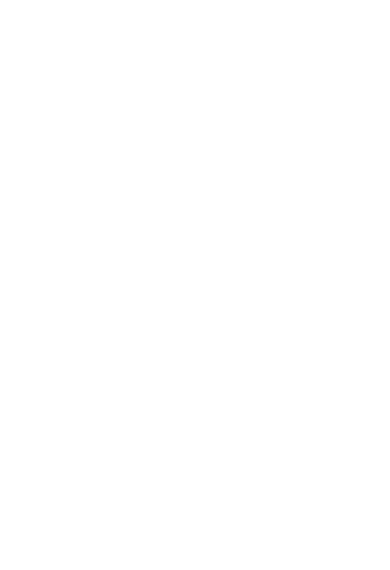
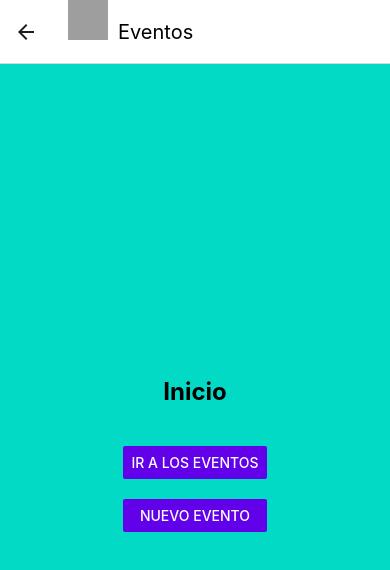
Before and after one commit to EdgarSanchez96/Actividad2_Eventos, a React Native app: screen /Eventos in a window 390 px wide. Before the commit this address had no page. Shown: the top 570 px of the page. Built offline with nearby package versions, Linux system fonts and the light colour scheme; grey boxes are pictures that could not be loaded.

Commit message:
Agregar vistas y colores faltantes

```diff
--- a/App.tsx
+++ b/App.tsx
@@ -6,25 +6,23 @@
  */
 
 import React from 'react';
-import {
-  StyleSheet
-} from 'react-native';
+import {StyleSheet} from 'react-native';
 
+import {NavigationContainer} from '@react-navigation/native';
+import {createNativeStackNavigator} from '@react-navigation/native-stack';
+import Home from './screens/Home';
+import ScreenA from './screens/ScreenA';
+import Eventos from './screens/Eventos';
+import TituloLogo from './components/TituloLogo';
 
-import { NavigationContainer } from '@react-navigation/native';
-import { createNativeStackNavigator } from '@react-navigation/native-stack';
-import Home from './screens/Home';
 import Splash from './screens/Splash';
 
 const Stack = createNativeStackNavigator();
 
-
 function App(): JSX.Element {
-
-
   return (
     <NavigationContainer>
-      <Stack.Navigator initialRouteName='Splash'>
+      <Stack.Navigator initialRouteName="Splash">
         <Stack.Screen
           name="Splash"
           component={Splash}
@@ -36,7 +34,13 @@
             headerTintColor: '#000',
           }}
         />
-        <Stack.Screen name="Home" component={Home} />
+        <Stack.Screen
+          name="Home"
+          component={Home}
+          options={{headerTitle: props => <TituloLogo titulo="Eventos" />}}
+        />
+        <Stack.Screen name="ScreenA" component={ScreenA} />
+        <Stack.Screen name="Eventos" component={Eventos} />
       </Stack.Navigator>
     </NavigationContainer>
   );
--- a/components/TituloLogo.tsx
+++ b/components/TituloLogo.tsx
@@ -1,38 +1,36 @@
-import { View, Text, Image, StyleSheet } from 'react-native'
-import React from 'react'
+import {View, Text, Image, StyleSheet} from 'react-native';
+import React from 'react';
 
 interface TituloLogoProps {
   titulo: string; // Aquí especificamos que 'titulo' debe ser de tipo string
 }
 
-  const TituloLogo: React.FC<TituloLogoProps> = ({ titulo }) => {
+const TituloLogo: React.FC<TituloLogoProps> = ({titulo}) => {
   return (
     <View style={styles.container}>
-        <Image
-        style={styles.imagen}
-        source={require('../assets/logo.png')} />
+      <Image style={styles.imagen} source={require('../assets/logo.png')} />
       <Text style={styles.fuente}>{titulo}</Text>
     </View>
-  )
-}
+  );
+};
 
 const styles = StyleSheet.create({
   container: {
     flex: 1,
     padding: 0,
-      flexDirection: 'row'
+    flexDirection: 'row',
   },
-    imagen:{
-        width: 50,
-        height: 50,
+  imagen: {
+    width: 40,
+    height: 40,
   },
-    fuente:{
-        flex:1,
-        marginStart:10,
-        alignSelf:'center',
-        color:'#000',
-        fontSize:24
-    }
-})
+  fuente: {
+    flex: 1,
+    marginStart: 10,
+    alignSelf: 'center',
+    color: '#000',
+    fontSize: 20,
+  },
+});
 
-export default TituloLogo
+export default TituloLogo;
--- /dev/null
+++ b/interfaces/interface.tsx
@@ -0,0 +1,9 @@
+
+export interface IEvento {
+    id: string;
+    titulo: string;
+    fecha: string;
+    imagen: string;
+    gratuito: boolean;
+    costo: number | null;
+  }
--- a/screens/Eventos.tsx
+++ b/screens/Eventos.tsx
@@ -1,29 +1,47 @@
 import React from 'react';
-import { View, Text, StyleSheet, FlatList, TouchableOpacity } from 'react-native';
+import {
+  View,
+  Text,
+  StyleSheet,
+  FlatList,
+  TouchableOpacity,
+  Button,
+} from 'react-native';
+import {IEvento} from '../interfaces/interface';
 
-interface Evento {
-  id: string;
-  titulo: string;
-  fecha: string;
-}
-
-const Eventos: React.FC<{ navigation: any }> = ({ navigation }) => {
-  const eventos: Evento[] = [
-    { id: '1', titulo: 'Concierto en el Parque', fecha: '10 de noviembre' },
-    { id: '2', titulo: 'Feria de Arte Local', fecha: '15 de noviembre' },
+const Eventos: React.FC<{navigation: any}> = ({navigation}) => {
+  const eventos: IEvento[] = [
+    {
+      id: '1',
+      titulo: 'Concierto en el Parque',
+      fecha: '10 de noviembre',
+      imagen: '',
+      gratuito: true,
+      costo: null,
+    },
+    {
+      id: '2',
+      titulo: 'Feria de Arte Local',
+      fecha: '15 de noviembre',
+      imagen: '',
+      gratuito: false,
+      costo: 2.5,
+    },
     // ... otros eventos
   ];
 
   return (
     <View style={styles.container}>
+      <Button title="Volver" onPress={() => navigation.goBack()} />
       <FlatList
         data={eventos}
-        keyExtractor={(item) => item.id}
-        renderItem={({ item }) => (
+        keyExtractor={item => item.id}
+        renderItem={({item}) => (
           <TouchableOpacity
             style={styles.eventoCard}
-            onPress={() => navigation.navigate('DetallesEvento', { evento: item })}
-          >
+            onPress={() =>
+              navigation.navigate('DetallesEvento', {evento: item})
+            }>
             <Text style={styles.eventoTitulo}>{item.titulo}</Text>
             <Text style={styles.eventoFecha}>{item.fecha}</Text>
           </TouchableOpacity>
--- a/screens/Home.tsx
+++ b/screens/Home.tsx
@@ -1,57 +1,54 @@
-import { NavigationContainer } from '@react-navigation/native';
-import { createStackNavigator } from '@react-navigation/stack';
+import {View, Text, StyleSheet, Button} from 'react-native';
+import React from 'react';
+import {StackNavigationProp} from '@react-navigation/stack';
 
-import React from 'react';
-import { StyleSheet, Text, View } from 'react-native';
+interface Props {
+  navigation: StackNavigationProp<any>;
+}
 
-import Eventos from './Eventos';
-
-
-
-const Stack = createStackNavigator();
-
-
-function Home(): JSX.Element {
-    return (
-    <NavigationContainer>
-      <Stack.Navigator
-      initialRouteName="Eventos"
-      screenOptions={{
-        headerStyle: {
-          backgroundColor: '#f4511e',
-        },
-        headerTintColor: '#fff',
-        headerTitleStyle: {
-          fontWeight: 'bold',
-        },
-      }}
-      >
-        <Stack.Screen name="ScreenC" component={Eventos} options={{ title: 'Ventana C' }}/>
-      </Stack.Navigator>
-    </NavigationContainer>
+export default function Home({navigation}: Props) {
+  return (
+    <View style={styles.container}>
+      <Text style={styles.fuente}>Inicio</Text>
+      <View style={styles.buttonContainer}>
+        <Button
+          title="Ir a los eventos"
+          onPress={() => navigation.navigate('Eventos')}
+          color="#6200ea" // Color personalizado para el botón
+        />
+        <View style={styles.separator} />
+        <Button
+          title="Nuevo evento"
+          onPress={() => navigation.navigate('NuevoEvento')}
+          color="#6200ea" // Color personalizado para el botón
+        />
+      </View>
+    </View>
   );
-};
+}
 
 const styles = StyleSheet.create({
   container: {
+    backgroundColor: '#03dac6',
     flex: 1,
     justifyContent: 'center',
     alignItems: 'center',
   },
-  title: {
+  fuente: {
     fontSize: 24,
     fontWeight: 'bold',
     marginBottom: 20,
   },
-  button: {
-    backgroundColor: 'blue',
-    padding: 10,
-    borderRadius: 5,
+  buttonContainer: {
+    marginTop: 20,
   },
-  buttonText: {
-    color: 'white',
-    fontSize: 16,
+  logo: {
+    width: 100,
+    height: 100,
+    resizeMode: 'contain',
+    marginBottom: 20,
+  },
+  separator: {
+    marginVertical: 10,
   },
 });
-
-export default Home;
--- /dev/null
+++ b/screens/ScreenA.tsx
@@ -0,0 +1,69 @@
+import {View, Text, StyleSheet, Button, TouchableOpacity} from 'react-native';
+import React, {useEffect, useState} from 'react';
+import {StackNavigationProp} from '@react-navigation/stack';
+
+interface Props {
+  navigation: StackNavigationProp<any>;
+  route: any;
+}
+
+export default function ScreenA({navigation, route}: Props) {
+  const [alumno, setAlumno] = useState({
+    id: 23,
+    nombre: 'Paco',
+    apellidos: 'Gomez',
+    notaMedia: 8,
+  });
+
+  useEffect(() => {
+    console.log('ScreenA se ha montado');
+    if (route.params?.notaMedia) {
+      const alumnoCopia = {...alumno};
+      alumnoCopia.notaMedia = route.params?.notaMedia;
+      setAlumno(alumnoCopia);
+      console.log('Se ha actualizado la notaMedia');
+    }
+  }, [route.params?.notaMedia]);
+
+  console.log('ScreenA creada');
+
+  return (
+    <View style={styles.container}>
+      <Text style={styles.fuente}>ScreenA</Text>
+      <Text style={styles.fuente}>
+        Nota media del alumno: {alumno.notaMedia}
+      </Text>
+      <Button
+        title="Ir a VENTANA B"
+        onPress={() => navigation.navigate('ScreenB', alumno)}
+      />
+    </View>
+  );
+}
+
+const styles = StyleSheet.create({
+  container: {
+    backgroundColor: '#6495ed',
+    flex: 1,
+    justifyContent: 'center',
+    alignItems: 'center',
+  },
+  fuente: {
+    fontSize: 24,
+    fontWeight: 'bold',
+  },
+  boton: {
+    backgroundColor: '#483d8b',
+    marginTop: 5,
+    padding: 5,
+  },
+  socialLinks: {
+    fontSize: 16,
+    color: '#fff',
+    backgroundColor: '#ff8c00',
+    paddingHorizontal: 20,
+    paddingVertical: 6,
+    borderRadius: 6,
+    marginTop: 10,
+  },
+});
```
Lines whose indentation alone changed are shown as unchanged.
